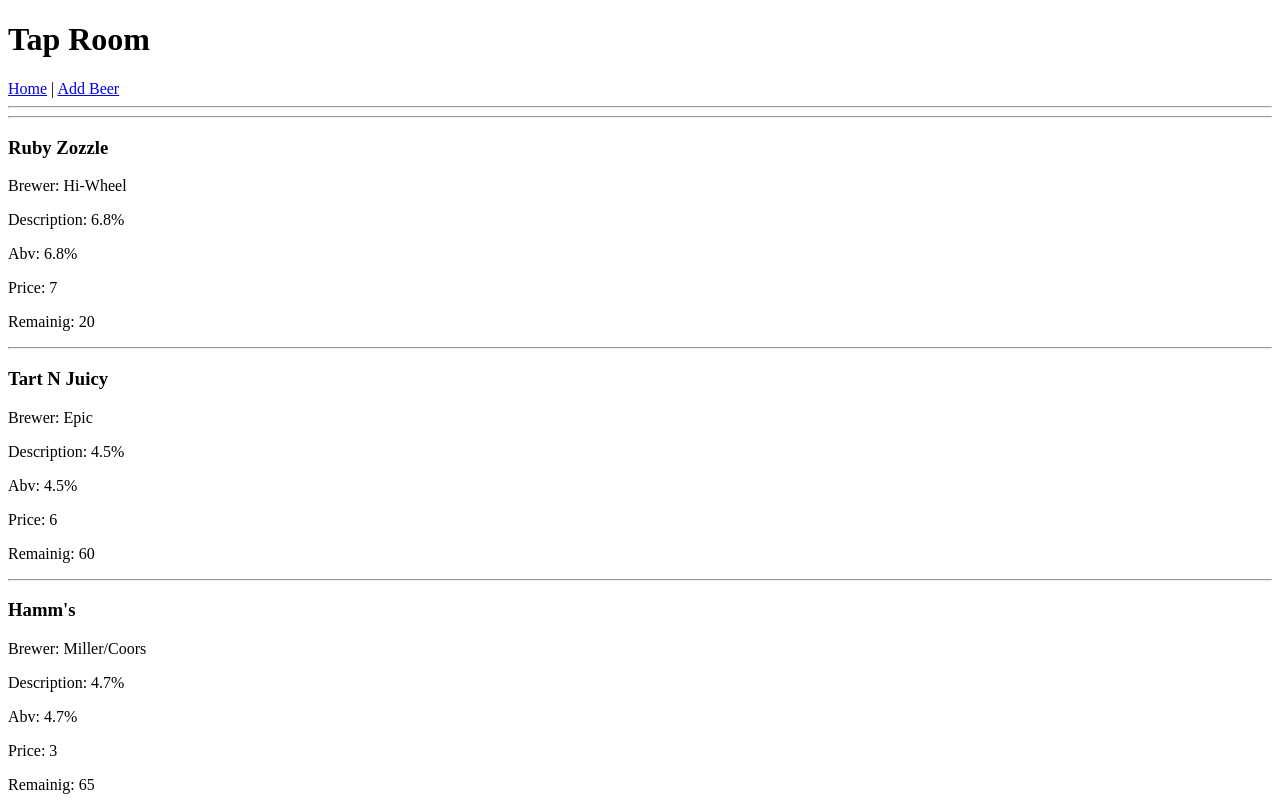
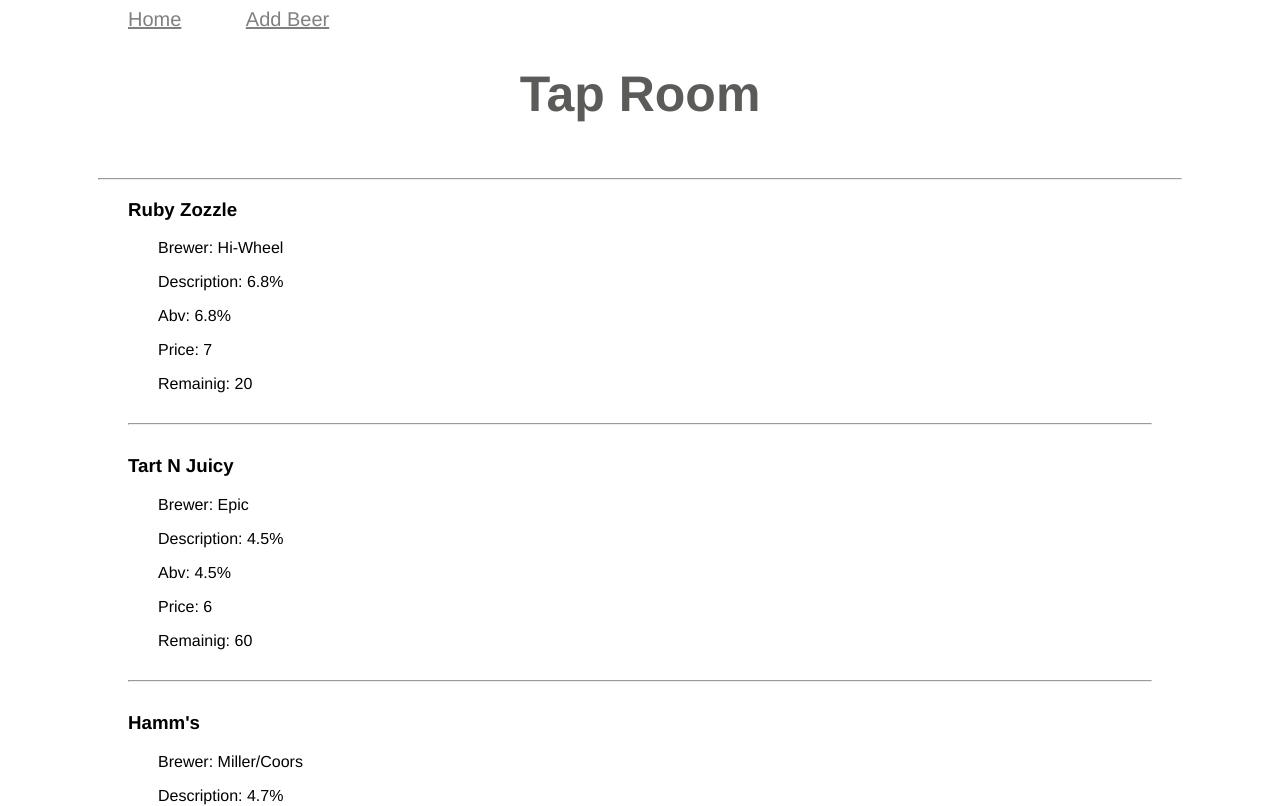
Before and after one commit to antieva/Tap_Room, a React app: page / in a window 1280 px wide. Shown: the top 806 px of the page. Built offline with nearby package versions, Linux system fonts and the light colour scheme.

Commit message:
Style Header component and add global styling to all divs.

```diff
--- a/src/components/App.jsx
+++ b/src/components/App.jsx
@@ -8,8 +8,15 @@ import Error404 from './Error404';
 function App(){
   return (
     <div>
+      <style jsx global>{`
+          div {
+            margin: 0 30px 30px;
+          }
+          body {
+          font-family: Helvetica;
+        }
+        `}</style>
       <Header/>
-      <hr/>
         <Switch>
           <Route exact path='/' component={BeerList} />
           <Route path='/newbeer' component={NewBeerForm} />
--- a/src/components/Header.jsx
+++ b/src/components/Header.jsx
@@ -2,10 +2,24 @@ import React from 'react';
 import { Link } from 'react-router-dom';
 
 function Header(){
+  var headerStyle = {
+    textAlign: 'center',
+    fontSize: '50px',
+    fontWeight: 'bold',
+    color: '#5b5b59',
+    height: '50px',
+    paddingBottom: '30px'
+  }
+
+  var linkStyle = {
+    margin: '0px 30px 0 30px',
+    fontSize: '20px',
+    color: 'grey'
+  }
   return (
     <div>
-      <h1>Tap Room</h1>
-      <Link to="/">Home</Link> | <Link to="/newbeer">Add Beer</Link>
+      <Link style={linkStyle} to="/">Home</Link>  <Link style={linkStyle} to="/newbeer">Add Beer</Link>
+      <h1 style={headerStyle}>Tap Room</h1>
     </div>
   );
 }
```
